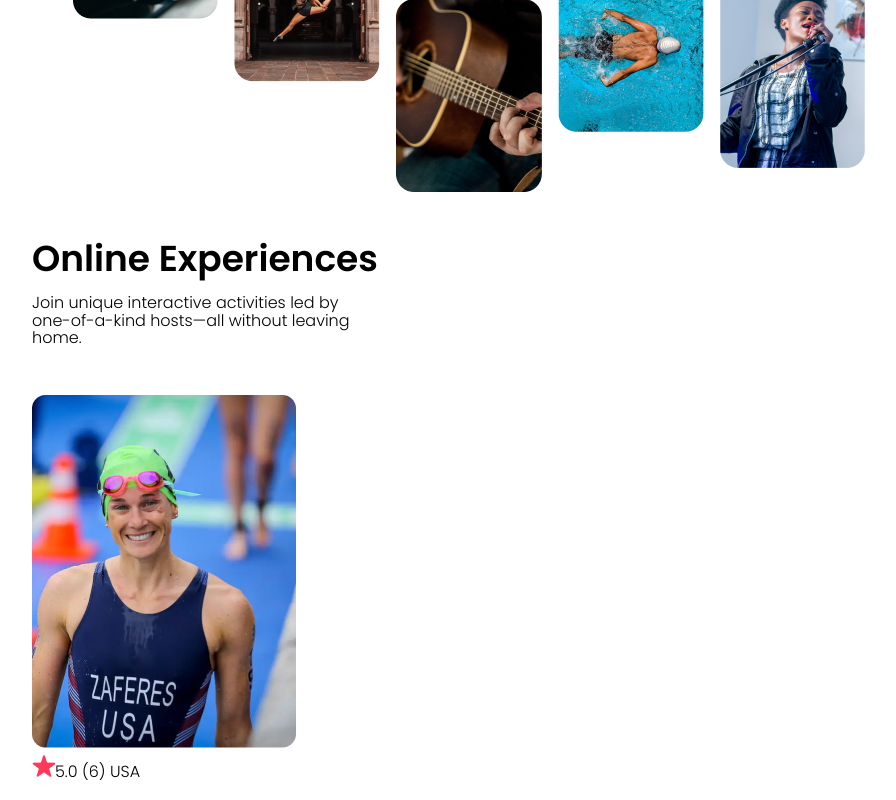
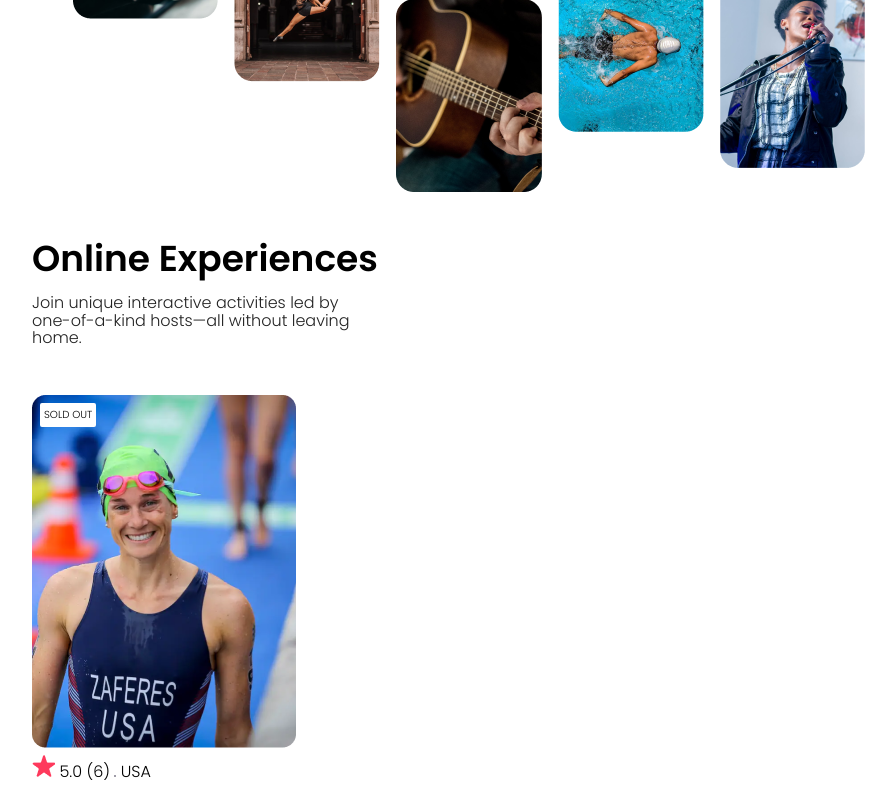
Before and after one commit to luyvannda/airbnb-experiences, a React (Create React App) app: page / in a window 1280 px wide. Shown: the part 416-1216 px from the top of the page, without its empty margins (4-900 px from the left). Built offline with nearby package versions, Linux system fonts and the light colour scheme.

Commit message:
add status text to the first card image and add it text contents

```diff
--- a/src/app/App.css
+++ b/src/app/App.css
@@ -44,6 +44,7 @@ body {
   margin-bottom: 0.5rem;
 }
 .hero .hero-text {
+  color: #222222;
   font-weight: 300;
   margin-left: 2.25rem;
   width: 33ch;
@@ -52,4 +53,16 @@ body {
 
 .card {
   margin: 3rem 2.25rem 1rem 2.25rem;
+}
+.card .first-card {
+  position: relative;
+}
+.card .first-card .card1-status {
+  font-size: 0.64rem;
+  padding: 0.25rem;
+  background-color: #FFFFFF;
+  position: absolute;
+  left: 0.5rem;
+  top: 0.5rem;
+  border-radius: 2px;
 }/*# sourceMappingURL=App.css.map */
--- a/src/app/App.scss
+++ b/src/app/App.scss
@@ -2,6 +2,7 @@
 
 $main-background-color: #FFFFFF;
 $navbar-bottom-border: gray;
+$main-text-color-black: #222222;
 
 * {
   padding: 0;
@@ -53,6 +54,7 @@ body {
   }
 
   .hero-text {
+    color: $main-text-color-black;
     font-weight: 300;
     margin-left: 2.25rem;
     width: 33ch;
@@ -64,6 +66,17 @@ body {
   margin: 3rem 2.25rem 1rem 2.25rem;
 
   .first-card {
+    position: relative;
+
+    .card1-status {
+      font-size: 0.64rem;
+      padding: 0.25rem;
+      background-color: $main-background-color;
+      position: absolute;
+      left: 0.5rem;
+      top: 0.5rem;
+      border-radius: 2px;
+    }
 
     img {}
   }
--- a/src/app/components/Card.js
+++ b/src/app/components/Card.js
@@ -1,15 +1,17 @@
 import photo1 from "./images/katie-swimmer.png"
 import star from "./images/Star.png"
+import ellipse from "./images/Ellipse.png"
 
 export default function Card() {
   return (
     <section className="card">
       <div className="first-card">
-        <img src={photo1} alt="A woman swimming instructor"></img>
-        <p>
-          <img src={star} alt="A small red star"></img>
-          5.0 <span>(6)  USA</span>
+        <p className="card1-status">SOLD OUT</p>
+        <img className="card-photo" src={photo1} alt="A woman swimming instructor"></img>
+        <p className="card-rating">
+          <img className="star" src={star} alt="A small red star"></img> 5.0 <span>(6) <img className="ellipse" src={ellipse} alt="an ellipse"></img> USA</span>
         </p>
+        <p className="card-description"></p>
       </div>
     </section>
   )
```
Also changed, not shown: 1 other file (tests, documents, lock files or other folders).
